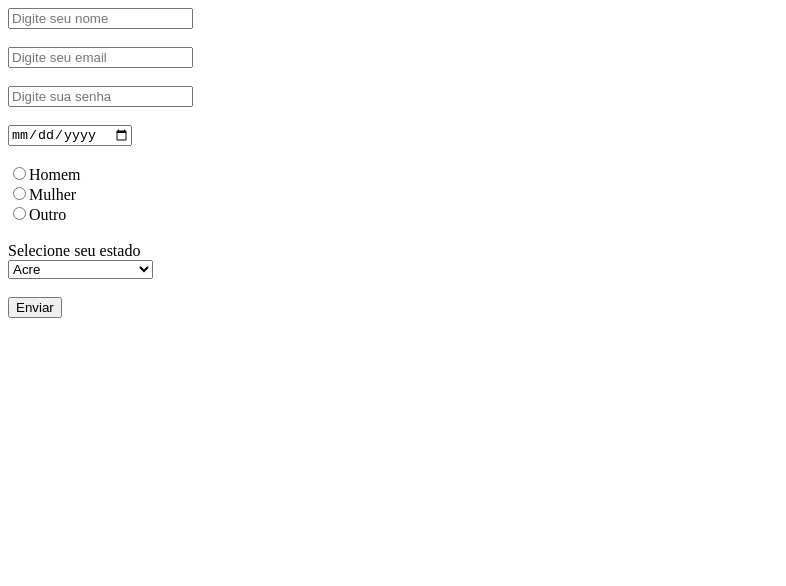
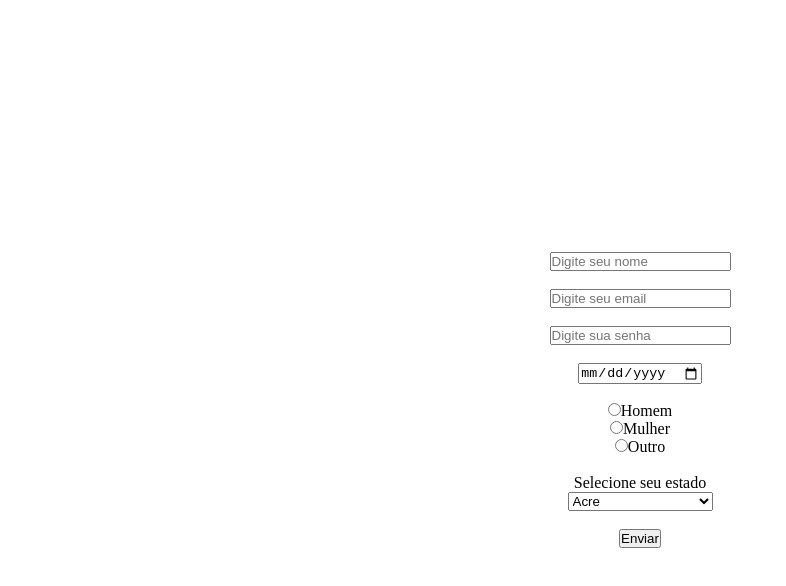
Before and after one commit to RianDelou/AtvProgWeb, a plain HTML site: page CadastroDeUsuario/index.html in a window 1280 px wide. Shown: the whole page, without its empty margins (0-786 px from the left). Drawn offline with Linux system fonts and the light colour scheme.

Commit message:
alterações

```diff
--- a/CadastroDeUsuario/index.html
+++ b/CadastroDeUsuario/index.html
@@ -4,6 +4,23 @@
     <meta charset="UTF-8">
     <meta name="viewport" content="width=device-width, initial-scale=1.0">
     <title>Cadastro De Usuário</title>
+    <style>
+
+        * {
+            margin: 0;
+            padding: 0;
+        }
+
+        body {
+            display: flex;
+            flex-direction: column;
+            justify-content: center;
+            align-items: center;
+            height: 100vh;
+            width: 100vw;
+            text-align: center;
+        }
+    </style>
 </head>
 <body>
     <form action="https://www.w3schools.com/action_page.php" method="POST">
```
Also changed, not shown: MinhaRotina/contato.html (+15 -0 lines), MinhaRotina/index.html (+1 -1 lines).
